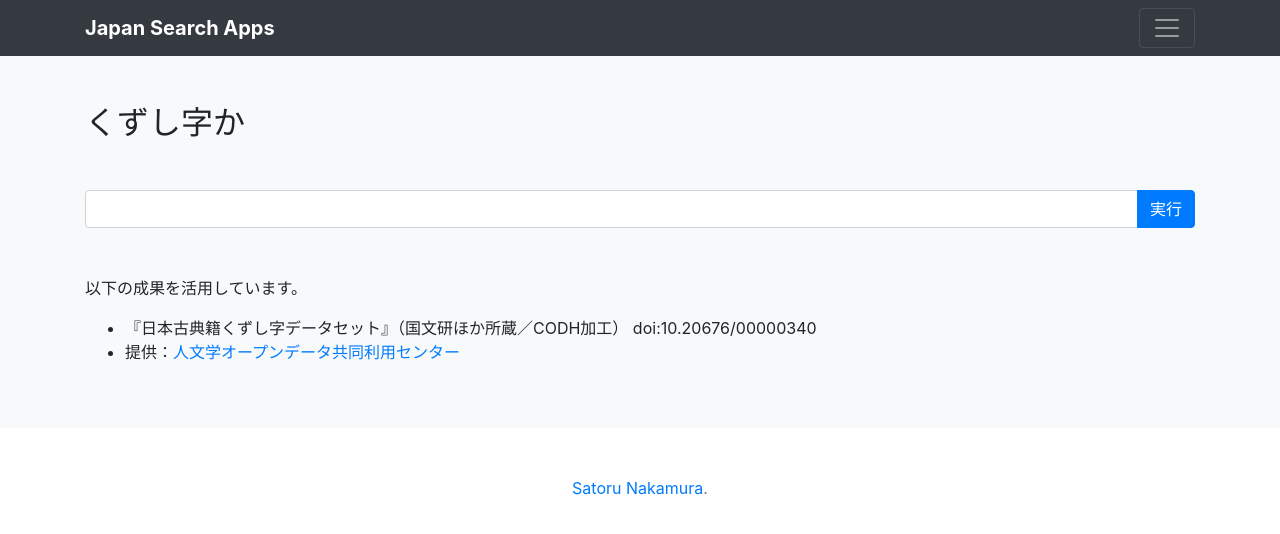
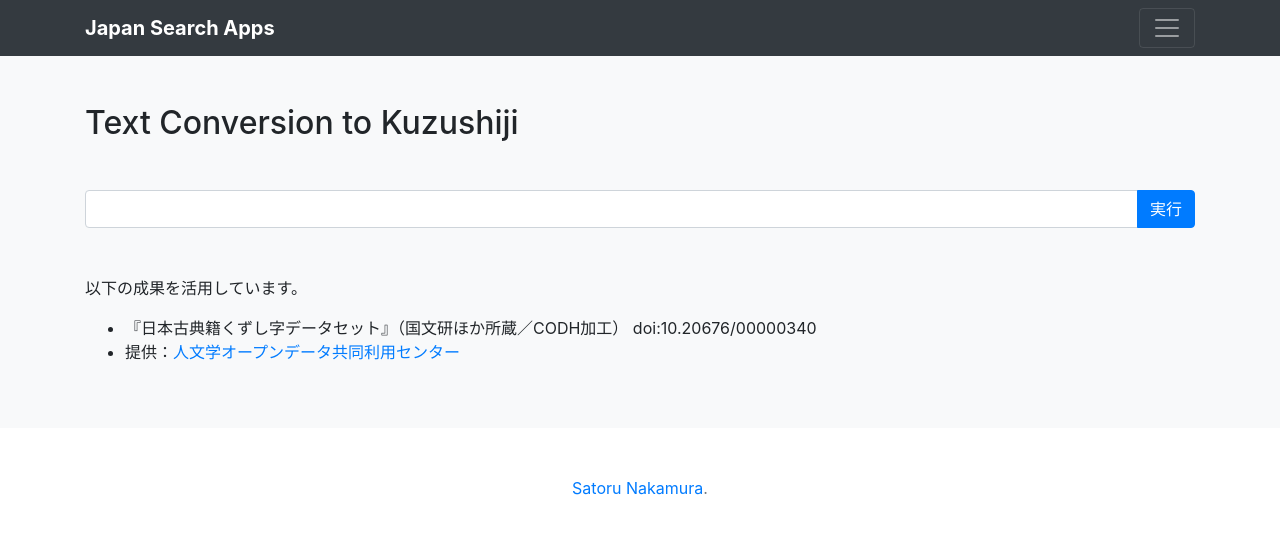
Before and after one commit to nakamura196/jpsearch, a Jekyll site: the page built from docs/kuzushiji.html, in a window 1280 px wide. Shown: the top 534 px of the page. Built offline with Jekyll 4.4.1, drawn with Linux system fonts in a browser that asks for light colours.

Commit message:
tiny update

```diff
--- a/docs/kuzushiji.html
+++ b/docs/kuzushiji.html
@@ -1,5 +1,5 @@
 ---
-title: くずし字か
+title: Text Conversion to Kuzushiji
 layout: default
 ---
 
@@ -12,7 +12,7 @@ layout: default
 <div class="py-5 bg-light">
     <div class="container">
 
-        <h2 class="mb-5">くずし字か</h2>
+        <h2 class="mb-5">Text Conversion to Kuzushiji</h2>
 
         <form>
             <div class="input-group mb-5">
--- a/docs/puzzle.html
+++ b/docs/puzzle.html
@@ -29,6 +29,8 @@ layout: default
       $("#q").val(q);
       exec(q)
     } else {
+
+      $("#puzzle_list").empty()
 
       loadManifest("http://manifests.britishart.yale.edu/manifest/5009");
       loadManifest("http://manifests.britishart.yale.edu/manifest/10304");
--- a/docs/quiz.html
+++ b/docs/quiz.html
@@ -152,7 +152,7 @@ layout: default
                     var col = $('<div class="col-md-4">')
                     $("#row").append(col)
 
-                    var card = $('<div class="card">')
+                    var card = $('<div class="card mb-5">')
                     col.append(card)
 
                     var body = $('<div class="card-body">')
```
